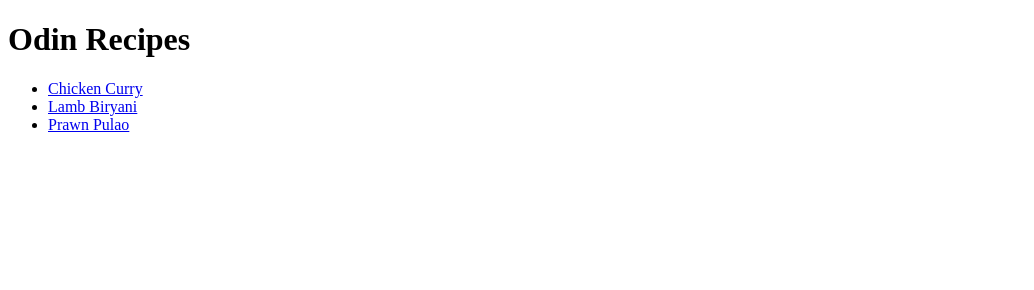
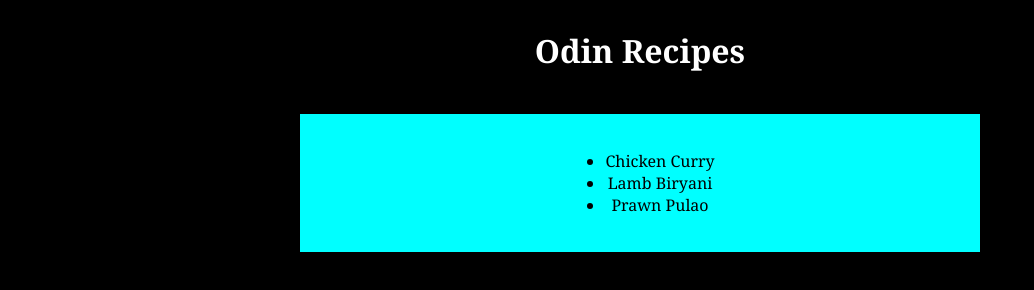
Before and after one commit to Sanjeezy/odin-recipes, a plain HTML site: page index.html in a window 1280 px wide. Shown: the whole page, without its empty margins (0-1034 px from the left). Drawn offline with Linux system fonts and the light colour scheme.

Commit message:
added styling and reference to stylesheet

```diff
--- a/index.html
+++ b/index.html
@@ -3,15 +3,22 @@
 <head>
     <meta charset="UTF-8">
     <meta name="viewport" content="width=device-width, initial-scale=1.0">
+    <link rel="stylesheet" href="./styles.css">
     <title>Indian Recipes</title>
 </head>
 <body>
+    <div class="Container">
+        <div class="Headings">
         <h1>Odin Recipes</h1>
+        </div>
+        <div class="linkbox">
              <ul>
                 <li><a href="recipes/Chicken-Curry.html">Chicken Curry</a></li>
                 <li><a href="recipes/Lamb-Biryani.html">Lamb Biryani</a></li>
                 <li><a href="recipes/Prawn-Pulao.html">Prawn Pulao</a></li>
              </ul>
+        </div>
+    </div>
 
 </body>
 </html>
--- /dev/null
+++ b/styles.css
@@ -0,0 +1,39 @@
+body {
+    background-color: black;
+    font-family: Georgia, 'Times New Roman', Times, serif
+
+
+}
+
+.Headings{
+    color: rgb(255, 255, 255);
+    display: flex;
+    align-items: center;
+    justify-content: center;
+
+
+}
+.Container{
+    display: flex;
+    justify-content: center;
+    flex-direction: column;
+}
+
+.linkbox{
+display: flex;
+align-items: center;
+align-self: center;
+justify-content: center;
+text-align: center;
+padding: 20px;
+margin: 20px;
+background-color: aqua;
+width: 50vw;
+height: auto;
+}
+
+a{
+    color: black;
+    text-decoration: none;
+
+}
```
Lines whose indentation alone changed are shown as unchanged.
